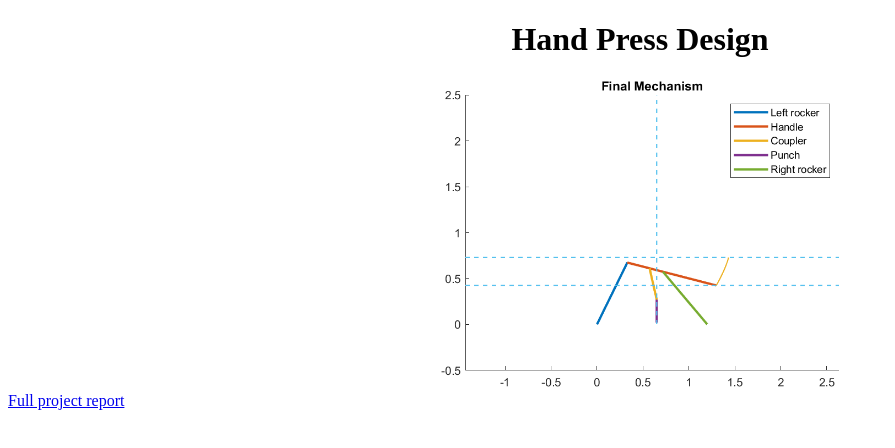
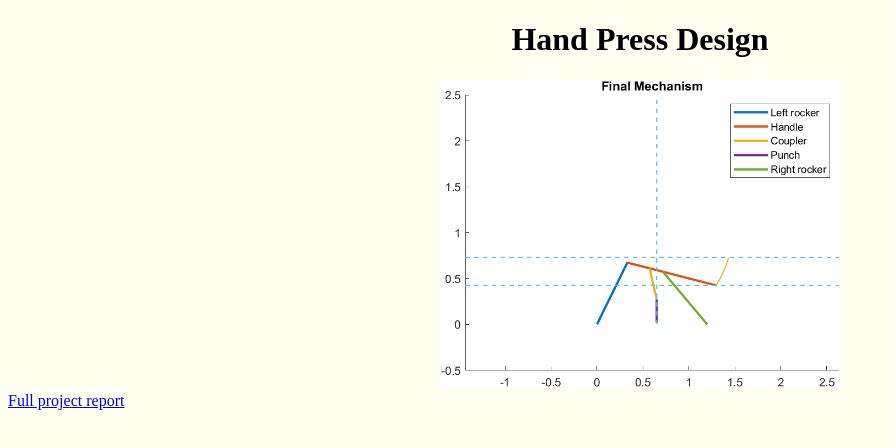
Before and after one commit to lalorobot/lalorobot.github.io, a plain HTML site: page handPress/handPress.html in a window 1280 px wide. Shown: the whole page, without its empty margins (0-895 px from the left). Drawn offline with Linux system fonts and the light colour scheme.

Commit message:
bg color

```diff
--- a/handPress/handPress.html
+++ b/handPress/handPress.html
@@ -1,5 +1,11 @@
  <!DOCTYPE html>
 <html>
+<style>
+body {
+	background-color: ivory;
+}
+</style>
+
 <body>
 
 <div style = "text-align:center;">
```
Also changed, not shown: index.html (+6 -1 lines), img/kobatocute.jpg (added).
